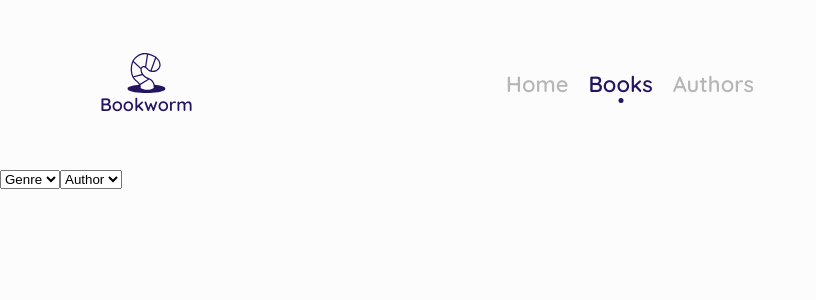
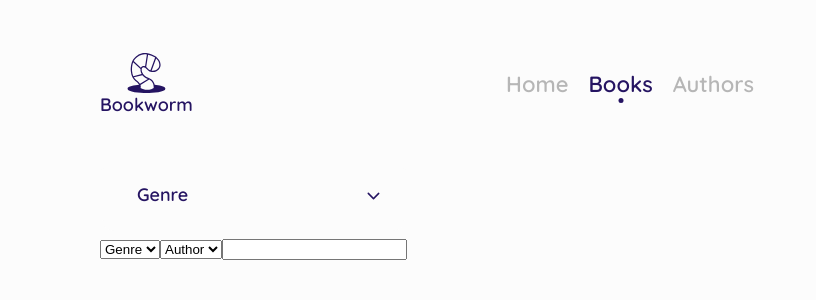
Before and after one commit to amanda-xy/bookworm, a React (Create React App) app: page /books/my-bookshelf in a window 1280 px wide. Shown: the top 300 px of the page, without its empty margins (0-816 px from the left). Built offline with nearby package versions, Linux system fonts and the light colour scheme.

Commit message:
dropdown component

```diff
--- /dev/null
+++ b/src/components/Dropdown/StyledDropdown.js
@@ -0,0 +1,156 @@
+import styled from "styled-components";
+
+export const StyledDropdown = styled.div`
+  width: "fit-content";
+  position: relative;
+  height: 70px;
+
+  .inner {
+    transition: all 0.5s ease-out;
+    background-color: #fcfcfc;
+    border-radius: 15px;
+  }
+  &.open {
+    .inner {
+      box-shadow: rgba(100, 100, 111, 0.2) 0px 0px 10px 2px;
+    }
+
+    span {
+      color: #18171f;
+    }
+  }
+
+  &.closed {
+    .inner {
+      box-shadow: none;
+      transition: 1s all 0.5s ease-out;
+    }
+  }
+
+  .organization-name {
+    background-color: transparent;
+    border: none;
+    font-size: 14px;
+    width: "100%";
+    white-space: nowrap;
+    display: flex;
+    color: #18171f;
+    padding: 15px 20px 10px 37px;
+    justify-content: center;
+  }
+
+  button {
+    background-color: #fcfcfc;
+    border: none;
+    border-radius: 5px;
+    width: 100%;
+    white-space: nowrap;
+    display: flex;
+    color: #251462;
+    padding: 15px 20px 10px 37px;
+    font-family: Quicksand;
+    font-weight: 600;
+
+    &:hover {
+      cursor: pointer;
+    }
+
+    span {
+      font-size: 18px;
+      width: 100%;
+      text-align: left;
+      padding-right: 8px;
+      color: #251462;
+    }
+
+    div.arrow-container {
+      width: fit-content;
+      justify-self: end;
+      align-self: center;
+      text-align: end;
+      padding-right: 0.5%;
+
+      svg {
+        fill: #251462;
+
+        &.down {
+          transition: 200ms linear all;
+          transform: scale(1, -1);
+          translate: (50, 0);
+        }
+
+        &.up {
+          transition: 150ms linear all;
+          transform: scale(-1, 1);
+          translate: (50, 0);
+          stroke-width: 0.3px;
+        }
+      }
+    }
+  }
+`;
+
+export const StyledDropdownMenu = styled.div`
+  position: relative;
+  background-color: #fcfcfc;
+  transition: all 1s ease-in-out;
+  border-radius: 5px;
+  width: 100%;
+  padding: 0px 20px 10px 20px;
+  overflow: hidden;
+
+  &.visible {
+    animation: hide-scroll 1.2s backwards;
+    visibility: visible;
+    max-height: 300px;
+    overflow-y: auto;
+
+    & > * {
+      visibility: visible;
+    }
+
+    hr {
+      border: 0.5px solid #e8e7ee;
+    }
+  }
+
+  &.hidden {
+    max-height: 0px;
+    visibility: hidden;
+    transition: 0.8s all 0.2s ease !important;
+
+    hr {
+      visibility: hidden;
+    }
+  }
+
+  @keyframes hide-scroll {
+    from,
+    to {
+      overflow: hidden;
+    }
+  }
+`;
+
+export const StyledDropdownItem = styled.div`
+  text-align: left;
+  margin-top: 8px;
+  padding: 15px 17px 15px 17px;
+  font-size: 18px;
+  overflow-wrap: break-word;
+  border-radius: 5px;
+  width: 100%;
+  font-weight: 600;
+  color: #251462;
+  background-color: #fcfcfc;
+
+  &:hover {
+    color: #6044f2;
+    cursor: pointer;
+  }
+
+  &:active {
+    background-color: #f1eeff;
+    color: #6044f2;
+  }
+`;
--- /dev/null
+++ b/src/components/Dropdown/index.js
@@ -0,0 +1,37 @@
+import { useState } from "react";
+import { StyledDropdown, StyledDropdownMenu, StyledDropdownItem } from "./StyledDropdown";
+import { ReactComponent as Arrow } from "../../images/arrow_icon.svg";
+import { OutCloseContainer } from "../OutCloseContainer";
+import classNames from "classnames";
+
+const Dropdown = ({ items }) => {
+  const [hidden, setHidden] = useState(true);
+  //TODO : null check needed
+  var item = items[0];
+
+  return (
+    <StyledDropdown className={hidden ? "closed" : "open"}>
+      <OutCloseContainer onOutsideClick={() => setHidden(true)} style={null} className="">
+        {items.length > 1 ? (
+          <div className="inner">
+            <button onClick={() => setHidden(!hidden)}>
+              <span>{item.title}</span>
+              <div className="arrow-container">
+                <Arrow width={25} height={25} className={hidden ? "down" : "up"} />
+              </div>
+            </button>
+            <StyledDropdownMenu className={classNames(hidden ? "hidden" : "visible")}>
+              {items && items.map((item) => <StyledDropdownItem key={item.id}>{item.title}</StyledDropdownItem>)}
+            </StyledDropdownMenu>
+          </div>
+        ) : (
+          <div className="organization-name">
+            <span>{item.title}</span>
+          </div>
+        )}
+      </OutCloseContainer>
+    </StyledDropdown>
+  );
+};
+
+export default Dropdown;
--- a/src/components/FilterPanel/index.js
+++ b/src/components/FilterPanel/index.js
@@ -1,14 +1,22 @@
 import { StyledFilterPanel } from "./StyledFilterPanel";
+import Dropdown from "../Dropdown";
 
 const FilterPanel = () => {
   return (
     <StyledFilterPanel>
+      <Dropdown
+        items={[
+          { title: "Genre", id: "1" },
+          { title: "Test", id: "2" },
+        ]}
+      />
       <select name="Genre" id="genre">
         <option value="">Genre</option>
       </select>
       <select name="Author" id="author">
         <option value="">Author</option>
       </select>
+      <input type="text" />
     </StyledFilterPanel>
   );
 };
--- a/src/pages/MyBookshelf/StyledMyBookshelf.js
+++ b/src/pages/MyBookshelf/StyledMyBookshelf.js
@@ -1,3 +1,6 @@
 import styled from "styled-components";
 
-export const StyledMyBookshelf = styled.div``;
+export const StyledMyBookshelf = styled.div`
+  display: flex;
+  padding: 0px 100px;
+`;
```
